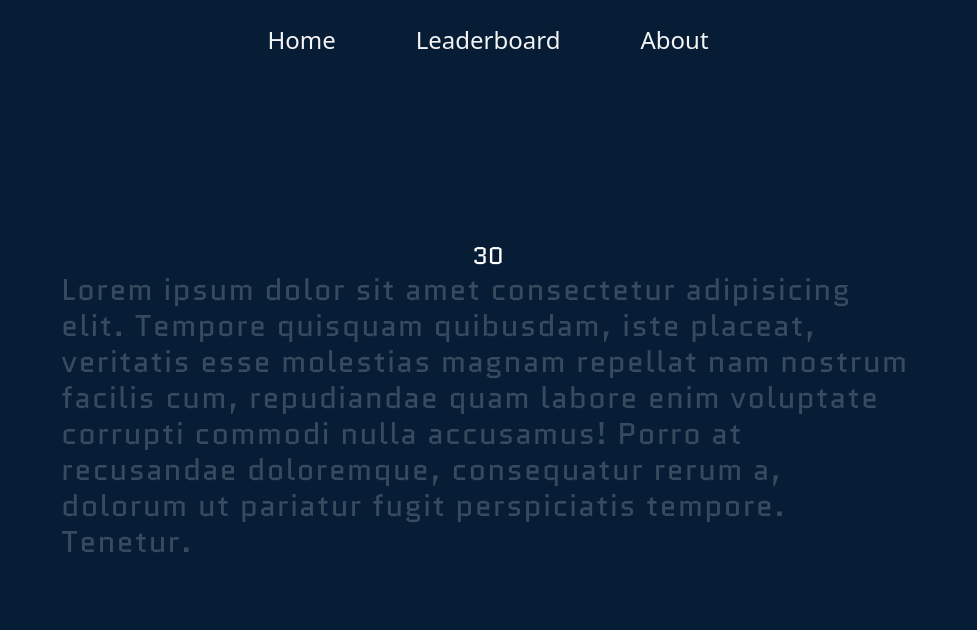
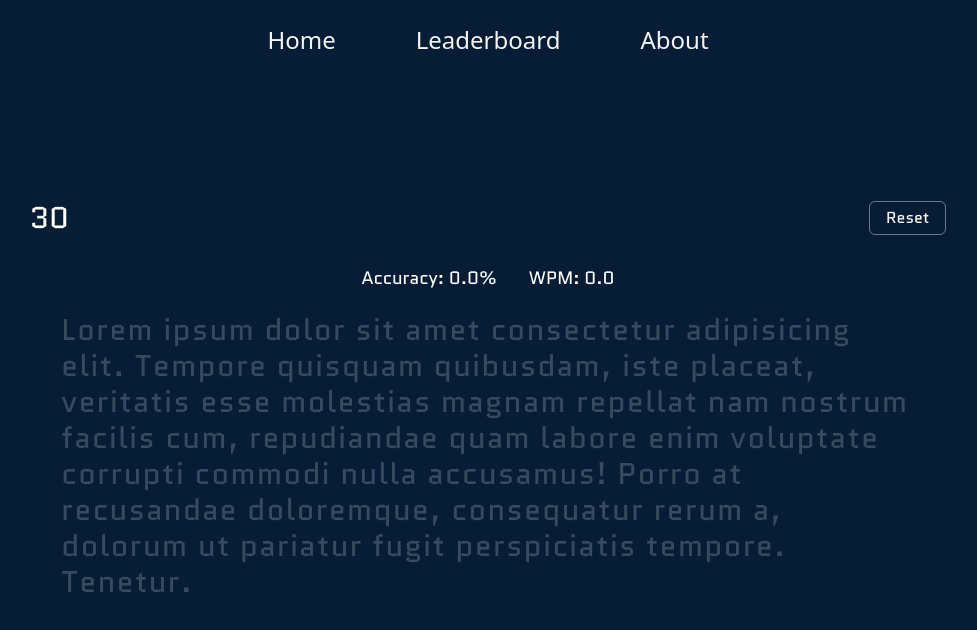
Before and after one commit to gunjanrawat5/KeyRush, a React (Vite) app in the folder frontend/: page / in a window 1280 px wide. Shown: the top 630 px of the page, without its empty margins (152-1129 px from the left). Built offline with nearby package versions, Linux system fonts and the light colour scheme.

Commit message:
Backend initialized

```diff
--- a/frontend/src/components/Home.jsx
+++ b/frontend/src/components/Home.jsx
@@ -2,24 +2,86 @@ import React, { useEffect, useState } from 'react'
 import Typing from './Typing'
 import keyboard from '../assets/keyboard.png'
 
+
+const INITIAL_TIME = 30
+
 const Home = () => {
-  const [seconds,setSeconds] = useState(30)
+  const [seconds,setSeconds] = useState(INITIAL_TIME)
   const [hasStarted, setHasStarted] = useState(false)
+  const [round, setRound] = useState(0)
+  const [elapsed, setElapsed] = useState(0)
+
+  const [stats, setStats] = useState({ correct: 0, total: 0 })
+  const { correct, total } = stats
+
   useEffect(()=>{
       if (!hasStarted) return
       if (seconds<=0) return
       const interval = setInterval(()=>{
         setSeconds(prev => prev-1)
+        setElapsed(prev => prev + 1)
       },1000)
       return () => clearInterval(interval);
     },[hasStarted,seconds])
 
+  const handleStart = () => {
+    // called from Typing on first key press
+    setHasStarted(true)
+  }
+
+  const handleReset = () => {
+    setSeconds(INITIAL_TIME)
+    setHasStarted(false)
+    setRound(prev => prev + 1) // forces Typing to remount and clear its state
+    setElapsed(0)
+    setStats({ correct: 0, total: 0 }) // clear stats
+  }
+
+  const isActive = seconds > 0
+  const accuracy = total > 0 ? (correct / total) * 100 : 0
+  const minutes = elapsed > 0 ? elapsed / 60 : 0
+  const wpm = minutes > 0 ? (correct / 5) / minutes : 0
+
   return (
     <div className=' text-[#fffffffb] text-2xl font-[Quantico]'>
 
-      <div className=' flex flex-col justify-center items-center mt-40'>
-        <button className='text-white'>{seconds}</button>
-        <Typing onStart={() => setHasStarted(true)} />
+      <div className=' flex flex-col justify-center items-center mt-30'>
+         <div className="flex items-center gap-200 mb-2">
+          <button className="text-white text-3xl">
+            {seconds}
+          </button>
+
+          {/* Reset button */}
+          <button
+            onClick={handleReset}
+            className="px-4 py-1 border border-white/40 rounded-md text-base hover:bg-white/10"
+          >
+            Reset
+          </button>
+        </div>
+        <div className="flex gap-8 text-lg m-5">
+          <div>
+            <span className="text-white">Accuracy: </span>
+            {accuracy.toFixed(1)}%
+          </div>
+          <div>
+            <span className="text-white">WPM: </span>
+            {wpm.toFixed(1)}
+          </div>
+        </div>
+
+        {/* Optional: show message when time is up */}
+        {seconds === 0 && (
+          <div className="text-red-400 text-lg mb-3">
+            Time&apos;s up! Press Reset to try again.
+          </div>
+        )}
+        <Typing
+          key={round}          // remount on reset
+          onStart={handleStart}
+          isActive={isActive}  // disable typing when false
+          onStatsChange={setStats}
+        />
       </div>
 
     </div>
--- a/frontend/src/components/Typing.jsx
+++ b/frontend/src/components/Typing.jsx
@@ -3,13 +3,21 @@ import React, { useEffect, useState } from 'react'
 const text =
   "Lorem ipsum dolor sit amet consectetur adipisicing elit. Tempore quisquam quibusdam, iste placeat, veritatis esse molestias magnam repellat nam nostrum facilis cum, repudiandae quam labore enim voluptate corrupti commodi nulla accusamus! Porro at recusandae doloremque, consequatur rerum a, dolorum ut pariatur fugit perspiciatis tempore. Tenetur."
 
-const Typing = ({ onStart }) => {
+const Typing = ({ onStart, isActive, onStatsChange }) => {
   const [index, setIndex] = useState(0)
   const [wrong, setWrong] = useState(false)
   const [started, setStarted] = useState(false)
+  const [totalTyped, setTotalTyped] = useState(0)
+
+  useEffect(() => {
+    if (typeof onStatsChange === 'function') {
+      onStatsChange({ correct: 0, total: 0 })
+    }
+  }, [onStatsChange])
 
   useEffect(() => {
     const handleKeyDown = (e) => {
+      if (!isActive) return
       const key = e.key
 
       // ignore non-character keys (Shift, Ctrl, etc.)
@@ -20,27 +28,33 @@ const Typing = ({ onStart }) => {
         setStarted(true)
         if (typeof onStart === 'function') onStart()
       }
+      if (index >= text.length) return
 
-      setIndex(prevIndex => {
-        if (prevIndex >= text.length) return prevIndex
-
-        const expectedChar = text[prevIndex]
+      const expectedChar = text[index]
       const pressed = key.toLowerCase()
       const expected = expectedChar.toLowerCase()
 
+      const newTotal = totalTyped + 1
+      let newIndex = index
+
       if (pressed === expected) {
+        newIndex = index + 1
         setWrong(false)
-          return prevIndex + 1
       } else {
         setWrong(true)
-          return prevIndex
       }
-      })
+
+      setIndex(newIndex)
+      setTotalTyped(newTotal)
+
+      if (typeof onStatsChange === 'function') {
+        onStatsChange({ correct: newIndex, total: newTotal })
+      }
     }
 
     window.addEventListener('keydown', handleKeyDown)
     return () => window.removeEventListener('keydown', handleKeyDown)
-  }, [started, onStart]) // text is constant, no need in deps
+  }, [isActive, started, index, totalTyped, onStart, onStatsChange])
 
   return (
     <div className="w-2/3 tracking-wider text-3xl">
```
Also changed, not shown: 2 other files (tests, documents, lock files or other folders). Lines whose indentation alone changed are shown as unchanged.
